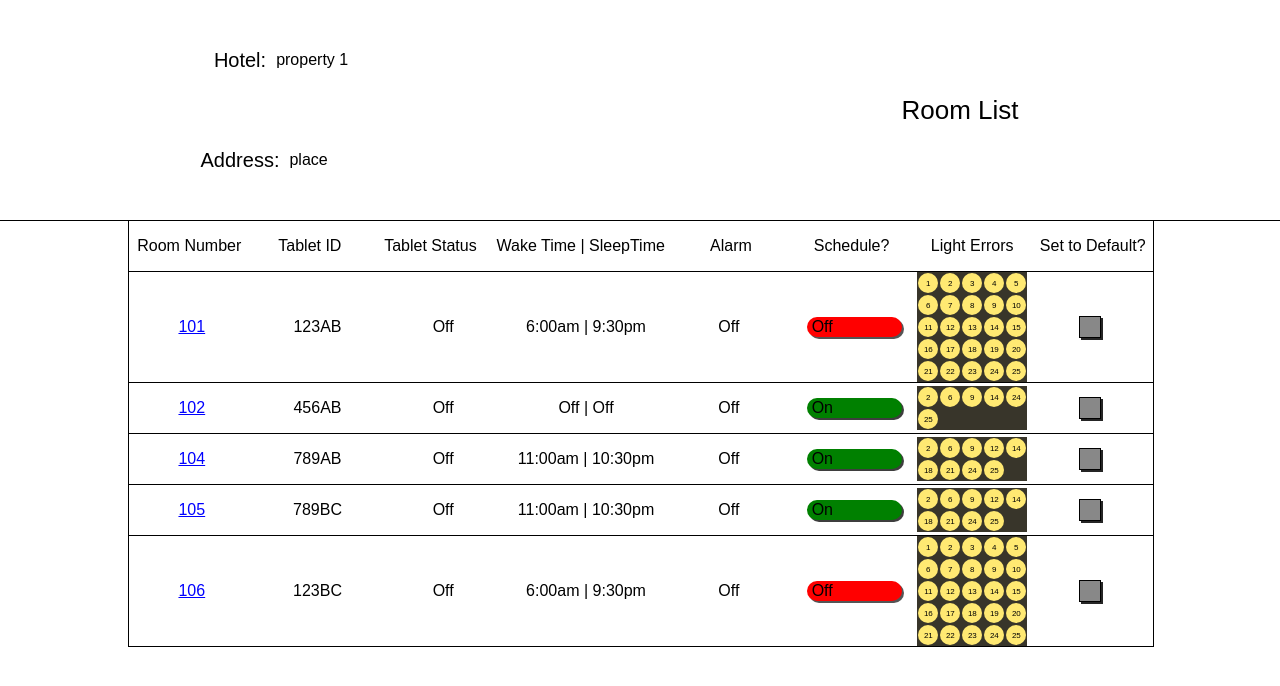
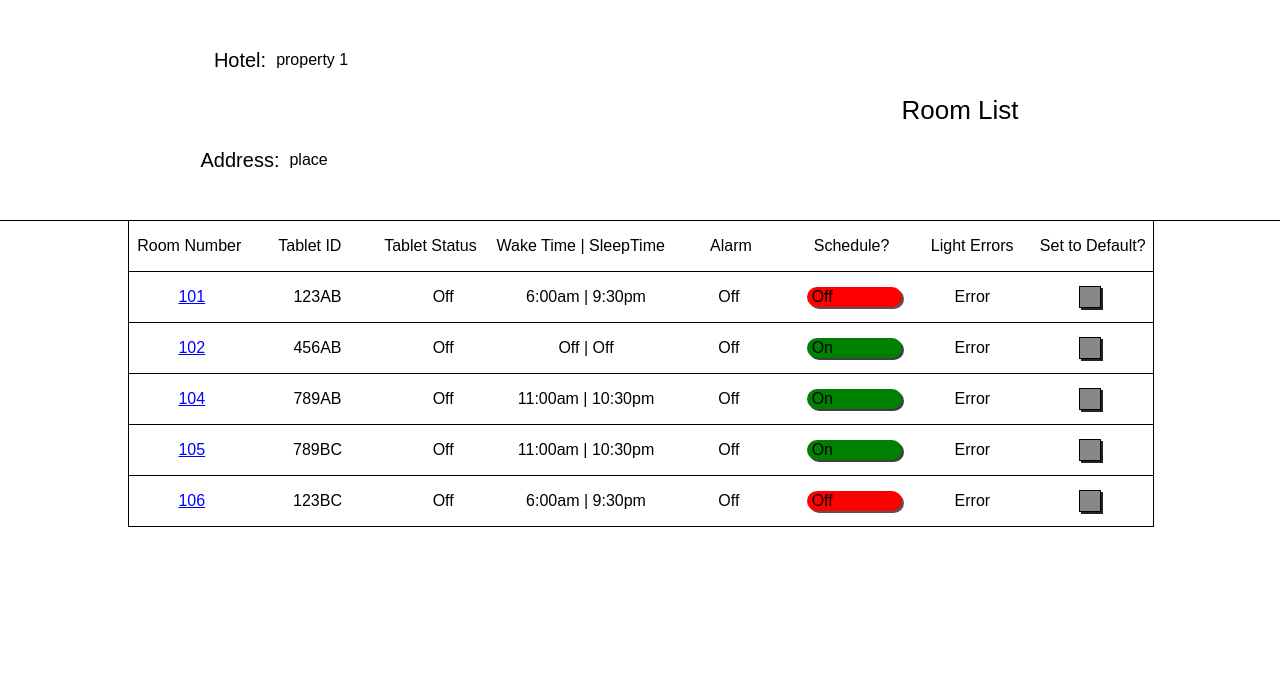
Before and after one commit to S9Digital/web-console, a React (Create React App) app: page /property/123/rooms in a window 1280 px wide. Shown: the top 686 px of the page. Built offline with nearby package versions, Linux system fonts and the light colour scheme.

Commit message:
changed room list page to only display 'error' or 'checkmark' in place of full buld error array, UI maintained in room specific screen

```diff
--- a/src/components/RoomRender.js
+++ b/src/components/RoomRender.js
@@ -52,8 +52,7 @@ const BulbBox = styled.div`
   flex-wrap: wrap;
   width: 110px;
   align-items: center;
-  justify-content: flex-start;
-  background-color: #38352a;
+  justify-content: center;
 `;
 const BulbItem = styled.div`
   width: 20px;
@@ -109,25 +108,22 @@ const AlarmContainer = styled.div`
 class RoomRender extends React.Component {
   constructor(props) {
     super(props);
-    this.state = {};
+    this.state = { bulbError: false };
+  }
+  componentDidMount() {
+    this.props.room.bulbs.map(bulb => {
+      if (bulb.error) {
+        this.setState({ bulbError: true });
+      }
+    });
   }
   handleClick(e, roomId) {
     e.preventDefault();
     this.props.history.push(`${this.props.location.pathname}/${roomId}`);
   }
-  renderBulbs(bulb) {
-    return (
-      <div key={bulb.id}>
-        {bulb.error ? (
-          <BulbItem>
-            <Bulb>{bulb.error ? bulb.id : null}</Bulb>
-          </BulbItem>
-        ) : null}
-      </div>
-    );
-  }
   render() {
     const item = this.props.room;
+    console.log(this.state.bulbError);
     return (
       <Row key={item.id}>
         <RowItem onClick={e => this.handleClick(e, item.id)}>
@@ -155,7 +151,7 @@ class RoomRender extends React.Component {
             </Off>
           )}
         </RowItem>
-        <BulbBox>{item.bulbs.map(bulb => this.renderBulbs(bulb))}</BulbBox>
+        <BulbBox>{this.state.bulbError ? "Error" : "✓"}</BulbBox>
 
         <RowItem>
           <CheckBox />
--- a/src/reducer.js
+++ b/src/reducer.js
@@ -146,19 +146,19 @@ const DEFAULT_STATE = {
       tablet: { lastHeard: null, on: true },
       bulbs: [
         { id: 1, error: false, lastHeard: "12:00" },
-        { id: 2, error: true, lastHeard: "12:00" },
+        { id: 2, error: false, lastHeard: "12:00" },
         { id: 3, error: false, lastHeard: "12:00" },
         { id: 4, error: false, lastHeard: "12:00" },
         { id: 5, error: false, lastHeard: "12:00" },
-        { id: 6, error: true, lastHeard: "12:00" },
+        { id: 6, error: false, lastHeard: "12:00" },
         { id: 7, error: false, lastHeard: "12:00" },
         { id: 8, error: false, lastHeard: "12:00" },
-        { id: 9, error: true, lastHeard: "12:00" },
+        { id: 9, error: false, lastHeard: "12:00" },
         { id: 10, error: false, lastHeard: "12:00" },
         { id: 11, error: false, lastHeard: "12:00" },
         { id: 12, error: false, lastHeard: "12:00" },
         { id: 13, error: false, lastHeard: "12:00" },
-        { id: 14, error: true, lastHeard: "12:00" },
+        { id: 14, error: false, lastHeard: "12:00" },
         { id: 15, error: false, lastHeard: "12:00" },
         { id: 16, error: false, lastHeard: "12:00" },
         { id: 17, error: false, lastHeard: "12:00" },
@@ -168,8 +168,8 @@ const DEFAULT_STATE = {
         { id: 21, error: false, lastHeard: "12:00" },
         { id: 22, error: false, lastHeard: "12:00" },
         { id: 23, error: false, lastHeard: "12:00" },
-        { id: 24, error: true, lastHeard: "12:00" },
-        { id: 25, error: true, lastHeard: "12:00" }
+        { id: 24, error: false, lastHeard: "12:00" },
+        { id: 25, error: false, lastHeard: "12:00" }
       ],
       schedule: true,
       tabletOn: false
```
